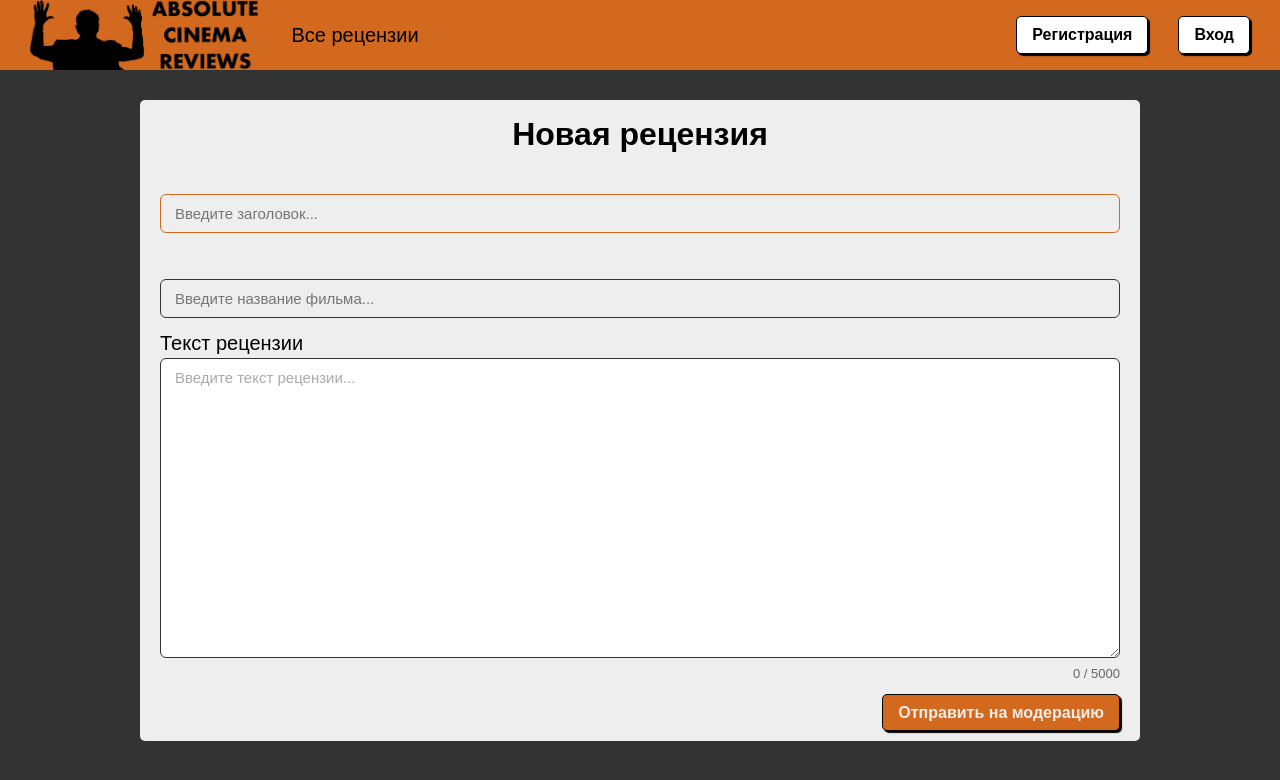
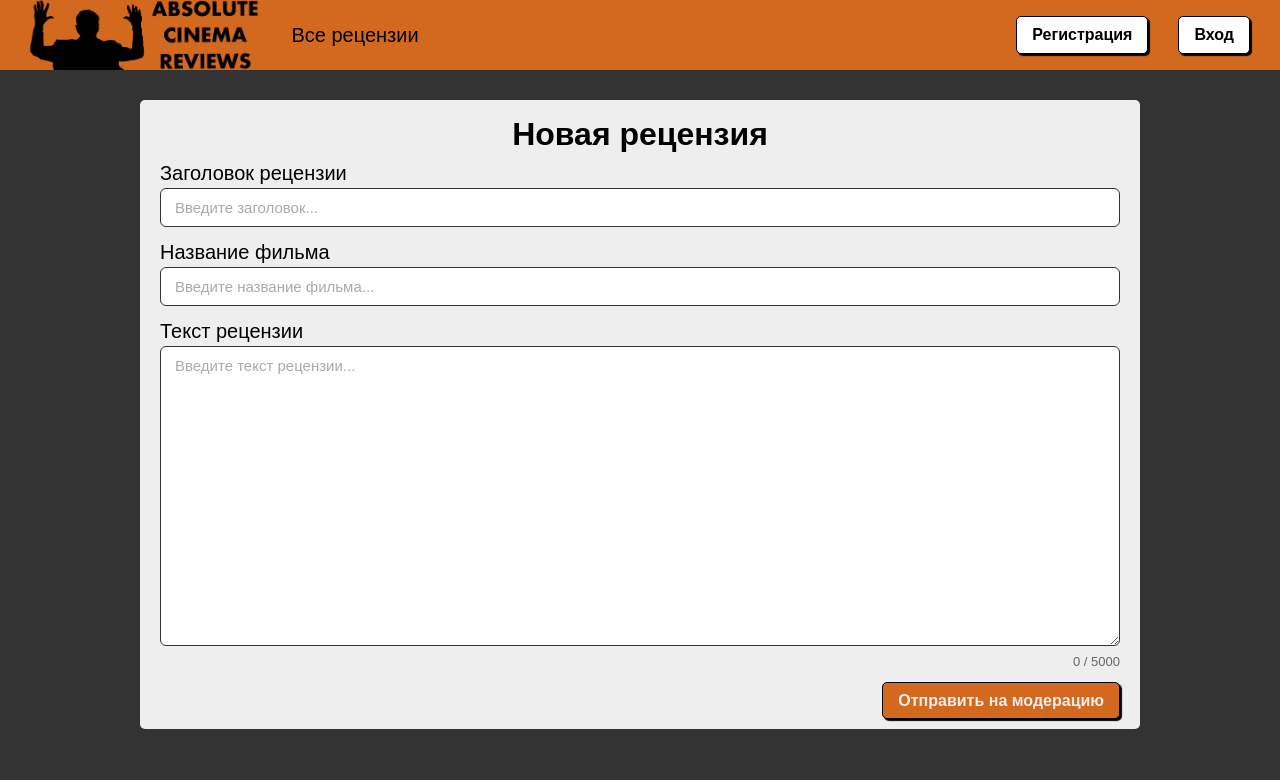
Before and after one commit to SanekLinter/absolute-cinema-reviews, a React app in the folder frontend/: page /reviews/new in a window 1280 px wide. Shown: the top 780 px of the page. Built offline with nearby package versions, Linux system fonts and the light colour scheme; the HTML template or start-up script is replaced by a standard one.

Commit message:
style: adjust Input component styles

```diff
--- a/frontend/src/components/Input/index.module.scss
+++ b/frontend/src/components/Input/index.module.scss
@@ -3,18 +3,16 @@
 .wrapper {
   display: flex;
   flex-direction: column;
-  gap: 6px;
 
   .label {
     font-size: 20;
     font-weight: 500;
-    color: $my-white;
   }
 
   .input {
     padding: 10px 14px;
     border: 1px solid $grey;
-    background: $my-white;
+    background: $white;
     border-radius: 6px;
     color: $black;
     font-size: 15px;
@@ -22,7 +20,10 @@
 
     &:focus {
       outline: none;
-      border-color: $orange;
+    }
+
+    &::placeholder {
+      color: #aaa;
     }
   }
 
--- a/frontend/src/pages/SignInPage/index.module.scss
+++ b/frontend/src/pages/SignInPage/index.module.scss
@@ -7,6 +7,7 @@
   justify-content: center;
   align-items: center;
   padding: 20px;
+  color: $my-white;
 
   .form {
     width: 100%;
--- a/frontend/src/pages/SignUpPage/index.module.scss
+++ b/frontend/src/pages/SignUpPage/index.module.scss
@@ -7,6 +7,7 @@
   justify-content: center;
   align-items: center;
   padding: 20px;
+  color: $my-white;
 
   .form {
     width: 100%;
```
